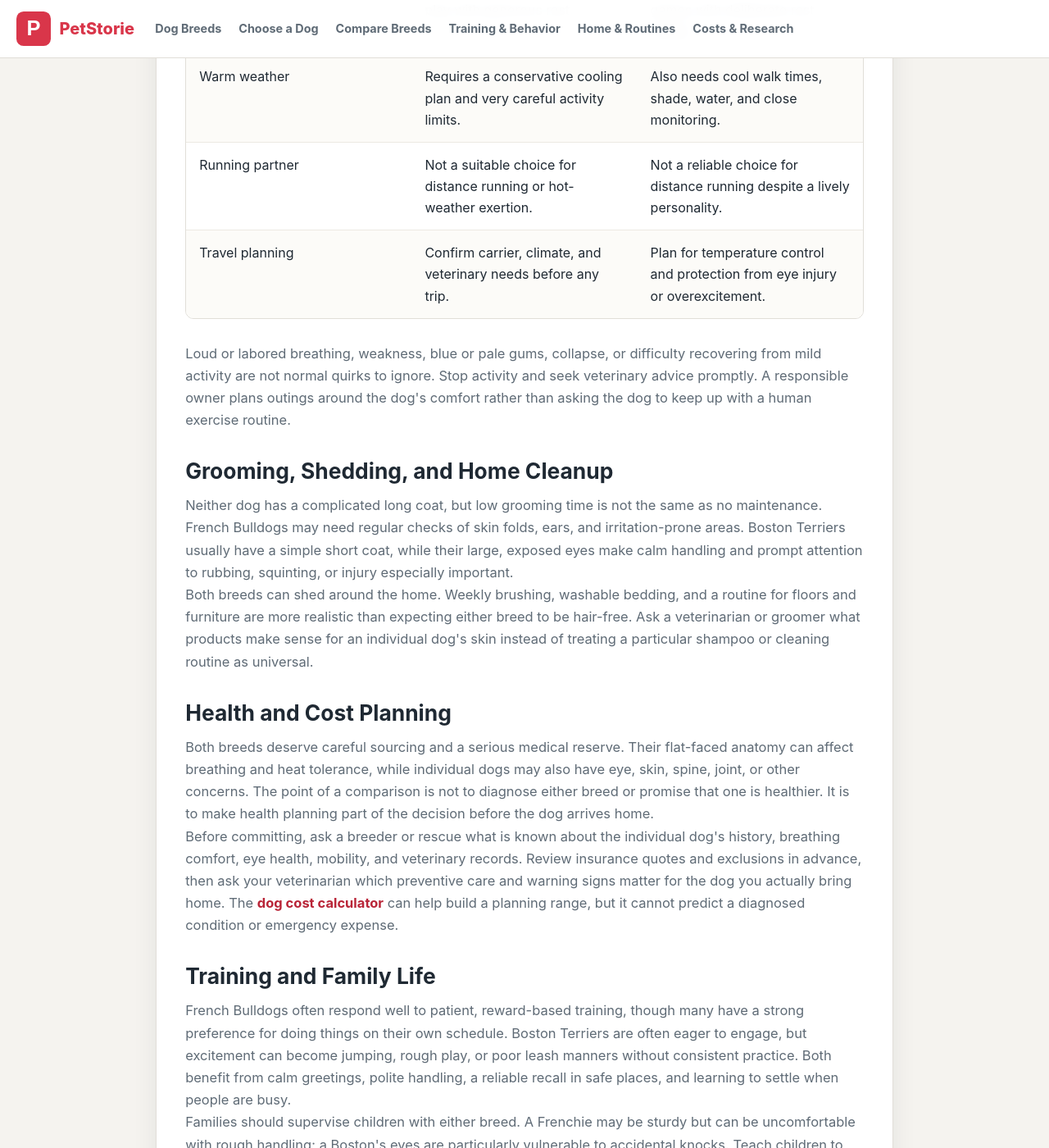
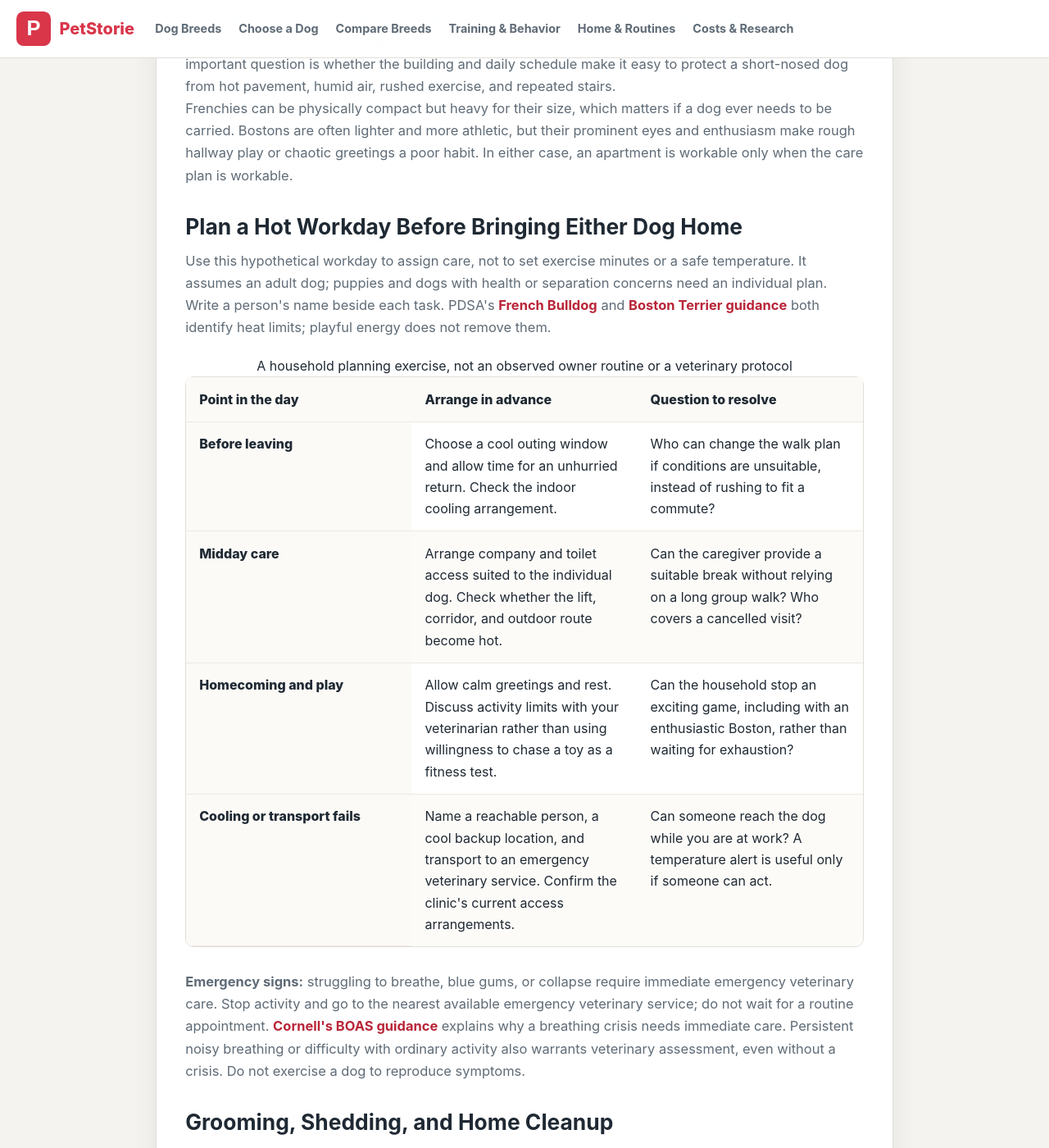
Before and after one commit to hszhaom/MingToys, a Jekyll site: the page built from pages/french-bulldog-vs-boston-terrier.html, in a window 1280 px wide and 1400 px high, scrolled down 1824 px. Shown: the whole window at 82% size. Built offline with Jekyll 4.4.1, drawn with Linux system fonts in a browser that asks for light colours; some of the changed text lies outside the part shown.

Commit message:
Add practical heat and care decisions to Frenchie Boston comparison

```diff
--- a/pages/french-bulldog-vs-boston-terrier.html
+++ b/pages/french-bulldog-vs-boston-terrier.html
@@ -2,12 +2,24 @@
 layout: default
 title: "French Bulldog vs Boston Terrier: Which Small Dog Fits Your Home?"
 seo_title: "French Bulldog vs Boston Terrier: Key Differences"
-description: "Compare French Bulldogs and Boston Terriers by temperament, exercise, apartment fit, shedding, health planning, heat sensitivity, and owner fit."
+description: "Compare French Bulldogs and Boston Terriers with shared care data, a hot-weather workday checklist, budget questions, and reasons to pause before choosing."
 permalink: /french-bulldog-vs-boston-terrier/
 cover: /assets/images/frenchbulldog-cover.jpg
-updated: "2026-09-14"
+updated: "2026-10-08"
 adsense: true
 sources:
+  - organization: "Cornell University College of Veterinary Medicine"
+    title: "Brachycephalic Obstructive Airway Syndrome (BOAS)"
+    url: "https://www.vet.cornell.edu/departments-centers-and-institutes/riney-canine-health-center/canine-health-information/brachycephalic-obstructive-airway-syndrome-boas"
+    accessed: "2026-10-08"
+  - organization: "PDSA"
+    title: "French Bulldog breed information"
+    url: "https://www.pdsa.org.uk/pet-help-and-advice/looking-after-your-pet/puppies-dogs/small-dogs/french-bulldog"
+    accessed: "2026-10-08"
+  - organization: "PDSA"
+    title: "Boston Terrier breed information"
+    url: "https://www.pdsa.org.uk/pet-help-and-advice/looking-after-your-pet/puppies-dogs/small-dogs/boston-terrier"
+    accessed: "2026-10-08"
   - organization: "American Kennel Club"
     title: "French Bulldog Dog Breed Information"
     url: "https://www.akc.org/dog-breeds/french-bulldog/"
@@ -28,7 +40,7 @@
   - question: "Which breed sheds more, a French Bulldog or Boston Terrier?"
     answer: "Both have short coats, but either can leave noticeable hair around the home. Regular brushing, washable bedding, and realistic expectations matter more than choosing based on a low-shedding label."
   - question: "Which breed needs more exercise?"
-    answer: "Boston Terriers often enjoy a little more playful activity, while French Bulldogs usually need shorter, carefully paced outings. Both need activity adjusted for weather, breathing comfort, age, and body condition."
+    answer: "Boston Terriers can be enthusiastic players, but that does not establish greater exercise tolerance than a French Bulldog. Our low and medium exercise labels are planning categories, not minute targets. Ask a veterinarian about activity suited to the individual dog's breathing, age, health, and weather conditions."
   - question: "Are French Bulldogs or Boston Terriers good first dogs?"
     answer: "A prepared first-time owner can succeed with either breed, but neither is a low-planning choice. Reliable cooling, gentle training, weight management, and a realistic veterinary budget are important from the start."
 ---
@@ -46,38 +58,53 @@
       realistic expectations about a flat-faced dog. Neither breed is a shortcut to easy ownership.
     </p>
 
-    <h2>Quick Verdict</h2>
-    <table>
+    <p>
+      Start with the <a href="#weekday-plan">hot-weather workday plan</a> and
+      <a href="#before-choosing">questions to settle before choosing</a>. If you cannot arrange cooling, backup care, and
+      emergency transport, changing from a Frenchie to a Boston does not solve those gaps.
+    </p>
+
+    {% assign frenchie = site.data.breeds | where: "key", "french-bulldog" | first %}
+    {% assign boston = site.data.breeds | where: "key", "boston-terrier" | first %}
+    <h2>Quick Facts and Household Trade-offs</h2>
+    <table style="table-layout: fixed;">
+      <caption>Companion style and shared Household Fit Dataset labels</caption>
       <thead>
         <tr>
-          <th>Question</th>
-          <th>French Bulldog</th>
-          <th>Boston Terrier</th>
+          <th scope="col">Question</th>
+          <th scope="col">French Bulldog</th>
+          <th scope="col">Boston Terrier</th>
         </tr>
       </thead>
       <tbody>
         <tr>
-          <td>Best fit</td>
+          <th scope="row">Best fit</th>
           <td>Owners seeking a close indoor companion and prepared for serious health-cost planning.</td>
           <td>Owners wanting a small, social dog with moderate play needs and a consistent cooling plan.</td>
         </tr>
-        <tr>
-          <td>Daily energy</td>
-          <td>Low to moderate, with short and carefully paced activity.</td>
-          <td>Moderate, often with more enthusiasm for play and short training sessions.</td>
+        {% assign fit_fields = "exercise,grooming,health_risk,cost_level,caution" | split: "," %}
+        {% for field in fit_fields %}
+        <tr data-fit-field="{{ field }}">
+          <th scope="row">{{ field | replace: "_", " " | capitalize }}</th>
+          {% if field == "caution" %}
+          <td>{{ frenchie[field] | escape }}</td>
+          <td>{{ boston[field] | escape }}</td>
+          {% else %}
+          <td>{{ frenchie[field] | capitalize | escape }}</td>
+          <td>{{ boston[field] | capitalize | escape }}</td>
+          {% endif %}
         </tr>
-        <tr>
-          <td>Coat routine</td>
-          <td>Short coat, plus folds, ears, and skin awareness.</td>
-          <td>Short coat, routine brushing, and gentle eye awareness.</td>
-        </tr>
-        <tr>
-          <td>Main caution</td>
-          <td>Breathing, heat, spine, skin, and veterinary costs.</td>
-          <td>Breathing, heat, prominent eyes, and overdoing activity.</td>
-        </tr>
+        {% endfor %}
       </tbody>
     </table>
+    <p>
+      These five labels come from the same records used by the <a href="{{ site.url }}/dog-breed-selector/">Breed Selector</a>.
+      Read the dated <a href="{{ site.url }}/data-sources/#evidence-french-bulldog">French Bulldog evidence</a> and
+      <a href="{{ site.url }}/data-sources/#evidence-boston-terrier">Boston Terrier evidence</a> before interpreting them.
+      This is editorial synthesis, <strong>not professionally reviewed</strong>. Exercise labels do not measure safe endurance;
+      health labels are not disease probabilities. Cost labels are unvalidated planning assumptions, so Boston's medium label
+      does not establish a lower lifetime bill. Grooming labels describe routine effort, not all medical care.
+    </p>
 
     <h2>Temperament and Everyday Routine</h2>
     <p>
@@ -107,42 +134,52 @@
       habit. In either case, an apartment is workable only when the care plan is workable.
     </p>
 
-    <h2>Exercise, Heat, and Travel</h2>
-    <table>
+    <h2 id="weekday-plan" style="scroll-margin-top: 5rem;">Plan a Hot Workday Before Bringing Either Dog Home</h2>
+    <p>
+      Use this hypothetical workday to assign care, not to set exercise minutes or a safe temperature. It assumes an adult dog;
+      puppies and dogs with health or separation concerns need an individual plan. Write a person's name beside each task.
+      PDSA's <a href="https://www.pdsa.org.uk/pet-help-and-advice/looking-after-your-pet/puppies-dogs/small-dogs/french-bulldog" rel="noopener noreferrer">French Bulldog</a>
+      and <a href="https://www.pdsa.org.uk/pet-help-and-advice/looking-after-your-pet/puppies-dogs/small-dogs/boston-terrier" rel="noopener noreferrer">Boston Terrier guidance</a>
+      both identify heat limits; playful energy does not remove them.
+    </p>
+    <table style="table-layout: fixed;">
+      <caption>A household planning exercise, not an observed owner routine or a veterinary protocol</caption>
       <thead>
         <tr>
-          <th>Routine question</th>
-          <th>French Bulldog</th>
-          <th>Boston Terrier</th>
+          <th scope="col">Point in the day</th>
+          <th scope="col">Arrange in advance</th>
+          <th scope="col">Question to resolve</th>
         </tr>
       </thead>
       <tbody>
         <tr>
-          <td>Typical activity style</td>
-          <td>Brief, calm walks and indoor play with generous rest.</td>
-          <td>Short walks, play, and training games with deliberate rest breaks.</td>
+          <th scope="row">Before leaving</th>
+          <td>Choose a cool outing window and allow time for an unhurried return. Check the indoor cooling arrangement.</td>
+          <td>Who can change the walk plan if conditions are unsuitable, instead of rushing to fit a commute?</td>
         </tr>
         <tr>
-          <td>Warm weather</td>
-          <td>Requires a conservative cooling plan and very careful activity limits.</td>
-          <td>Also needs cool walk times, shade, water, and close monitoring.</td>
+          <th scope="row">Midday care</th>
+          <td>Arrange company and toilet access suited to the individual dog. Check whether the lift, corridor, and outdoor route become hot.</td>
+          <td>Can the caregiver provide a suitable break without relying on a long group walk? Who covers a cancelled visit?</td>
         </tr>
         <tr>
-          <td>Running partner</td>
-          <td>Not a suitable choice for distance running or hot-weather exertion.</td>
-          <td>Not a reliable choice for distance running despite a lively personality.</td>
+          <th scope="row">Homecoming and play</th>
+          <td>Allow calm greetings and rest. Discuss activity limits with your veterinarian rather than using willingness to chase a toy as a fitness test.</td>
+          <td>Can the household stop an exciting game, including with an enthusiastic Boston, rather than waiting for exhaustion?</td>
         </tr>
         <tr>
-          <td>Travel planning</td>
-          <td>Confirm carrier, climate, and veterinary needs before any trip.</td>
-          <td>Plan for temperature control and protection from eye injury or overexcitement.</td>
+          <th scope="row">Cooling or transport fails</th>
+          <td>Name a reachable person, a cool backup location, and transport to an emergency veterinary service. Confirm the clinic's current access arrangements.</td>
+          <td>Can someone reach the dog while you are at work? A temperature alert is useful only if someone can act.</td>
         </tr>
       </tbody>
     </table>
     <p>
-      Loud or labored breathing, weakness, blue or pale gums, collapse, or difficulty recovering from mild activity are not normal
-      quirks to ignore. Stop activity and seek veterinary advice promptly. A responsible owner plans outings around the dog's
-      comfort rather than asking the dog to keep up with a human exercise routine.
+      <strong>Emergency signs:</strong> struggling to breathe, blue gums, or collapse require immediate emergency veterinary care.
+      Stop activity and go to the nearest available emergency veterinary service; do not wait for a routine appointment.
+      <a href="https://www.vet.cornell.edu/departments-centers-and-institutes/riney-canine-health-center/canine-health-information/brachycephalic-obstructive-airway-syndrome-boas" rel="noopener noreferrer">Cornell's BOAS guidance</a>
+      explains why a breathing crisis needs immediate care. Persistent noisy breathing or difficulty with ordinary activity also
+      warrants veterinary assessment, even without a crisis. Do not exercise a dog to reproduce symptoms.
     </p>
 
     <h2>Grooming, Shedding, and Home Cleanup</h2>
@@ -207,7 +244,12 @@
       </tbody>
     </table>
 
-    <h2>Which One Should You Choose?</h2>
+    <h2 id="before-choosing" style="scroll-margin-top: 5rem;">Before Choosing: Three Gaps That Should Pause the Decision</h2>
+    <ol>
+      <li><strong>No reliable weekday cover:</strong> complete the care and cooling plan above with a primary person and a backup. If the only available service is an unsuitable exercise outing, find another arrangement before committing to either dog.</li>
+      <li><strong>A budget based only on the purchase price:</strong> select each breed in the <a href="{{ site.url }}/dog-cost-calculator/">cost calculator</a>, then replace its assumptions with local care quotes. Keep routine care, paid midday cover, and possible medical costs separate. Ask insurers in writing about exclusions and your share of a claim; the calculator cannot price treatment for this dog.</li>
+      <li><strong>Missing individual health information:</strong> ask the breeder or rescue for available veterinary records, previous breathing or eye concerns, and any surgery history. Have a licensed veterinarian explain what is known and what remains uncertain. A missing history is a reason to investigate, not proof of good health.</li>
+    </ol>
     <p>
       Choose a French Bulldog only if you want a close indoor companion and are comfortable making cooling, breathing awareness,
       and veterinary budgeting part of ordinary life. Choose a Boston Terrier if you want a small dog with a little more playful
@@ -215,9 +257,10 @@
       a rugged walking partner, a hot-climate outdoor dog, or a low-budget pet with few health considerations.
     </p>
     <p>
-      When both breeds still seem possible, meet adult dogs, watch how they recover after calm activity, and ask direct questions
-      about health history. The better fit is the dog whose care requirements remain manageable on an ordinary busy weekday, not
-      the one that makes the stronger first impression.
+      When both breeds still seem possible, meet adult dogs in a calm setting and discuss their ordinary routine with the current
+      caregiver. Do not use a visit as a home breathing test. If flat-faced care demands do not fit your circumstances, widen the
+      search through the <a href="{{ site.url }}/apartment-dog-breeds/">apartment dog guide</a> and ask a rescue about adult dogs
+      with a documented care history. A different breed still needs its own health and household assessment.
     </p>
 
     <h2>Continue Your Research</h2>
```
Also changed, not shown: scripts/check-built-site.js (+11 -6 lines).
